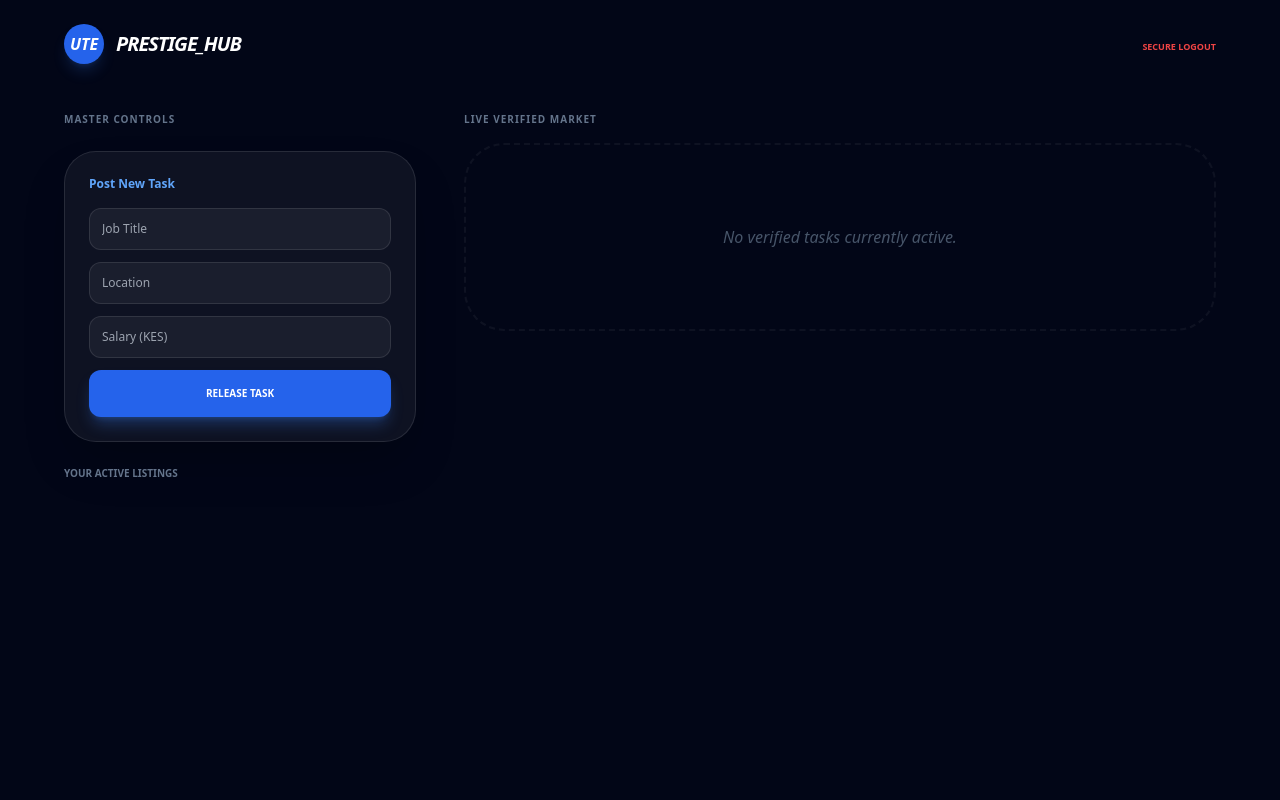
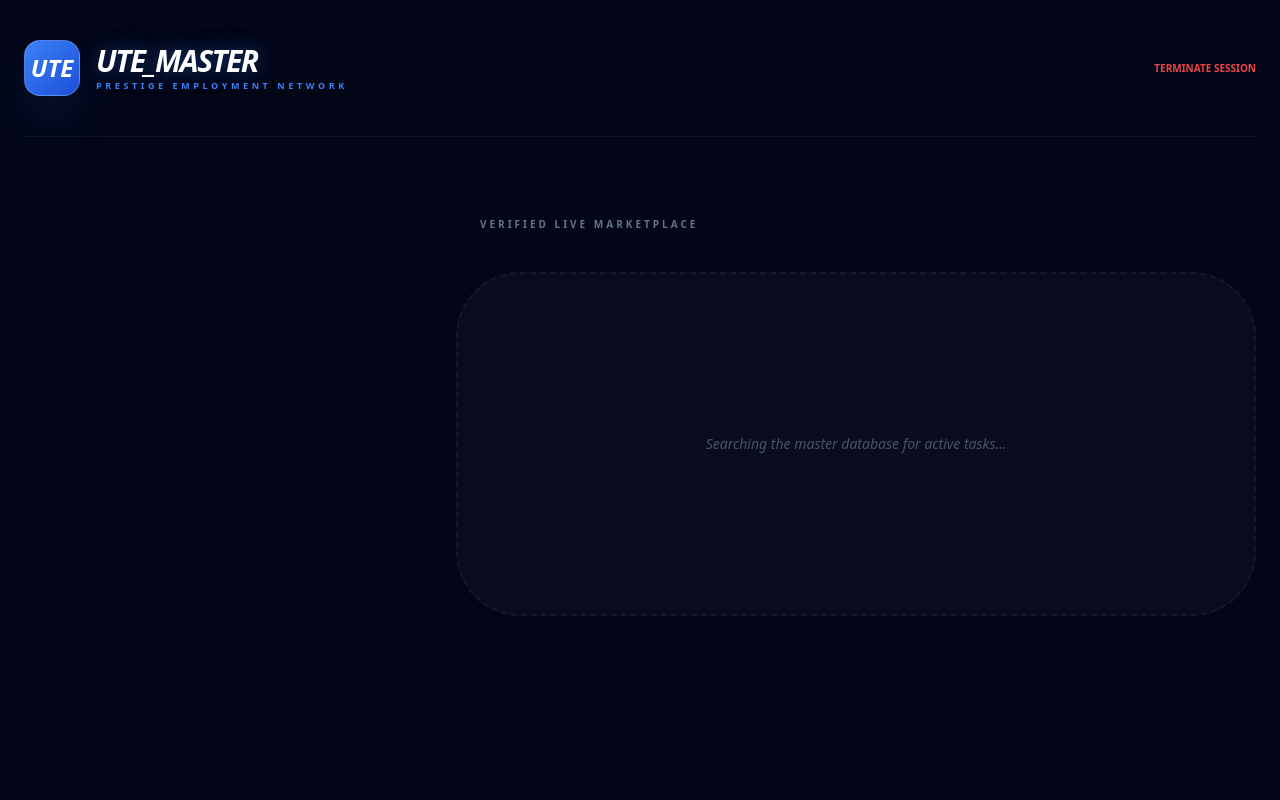
Before and after one commit to reubenwaithaka839-crypto/ute-web, a Flask app: template templates/dashboard.html in a window 1280 px wide. Run offline with Flask 3, Linux system fonts and the light colour scheme; the template is opened without the code that fills it, so the values that code supplies are empty; some libraries are stand-ins or nearby versions.

Commit message:
Revamp dashboard layout and styling
Updated the dashboard HTML to enhance layout and styling, including new elements for user role display and job postings.

```diff
--- a/templates/dashboard.html
+++ b/templates/dashboard.html
@@ -1,64 +1,88 @@
 <!DOCTYPE html>
-<html>
-<head><script src="https://cdn.tailwindcss.com"></script></head>
-<body class="bg-[#020617] text-white p-6 font-sans">
-    <div class="max-w-6xl mx-auto">
-        <header class="flex justify-between items-center mb-12">
-            <div class="flex items-center gap-3">
-                <div class="w-10 h-10 bg-blue-600 rounded-full flex items-center justify-center font-black italic shadow-lg shadow-blue-500/20">UTE</div>
-                <h1 class="text-xl font-black italic tracking-tighter">PRESTIGE_HUB</h1>
+<html lang="en">
+<head>
+    <meta charset="UTF-8">
+    <script src="https://cdn.tailwindcss.com"></script>
+    <style>
+        .glow-logo { text-shadow: 0 0 20px rgba(59, 130, 246, 0.5); }
+        .glass-panel { background: rgba(255, 255, 255, 0.03); backdrop-filter: blur(10px); border: 1px solid rgba(255, 255, 255, 0.05); }
+    </style>
+    <title>UTE MASTER PRESTIGE</title>
+</head>
+<body class="bg-[#020617] text-white min-h-screen font-sans">
+    <div class="max-w-7xl mx-auto px-6 py-10">
+
+        <header class="flex justify-between items-center mb-20 border-b border-white/5 pb-10">
+            <div class="flex items-center gap-4">
+                <div class="w-14 h-14 bg-gradient-to-br from-blue-500 to-blue-700 rounded-2xl flex items-center justify-center font-black italic shadow-2xl shadow-blue-500/30 text-2xl border border-white/20">
+                    UTE
+                </div>
+                <div>
+                    <h1 class="text-3xl font-black italic tracking-tighter glow-logo">UTE_MASTER</h1>
+                    <p class="text-[9px] uppercase font-bold text-blue-500 tracking-[0.4em]">Prestige Employment Network</p>
+                </div>
             </div>
-            <div class="text-right">
-                <p class="text-[9px] font-black text-blue-500 uppercase">{{ user.username }}</p>
-                <a href="/logout" class="text-[9px] font-bold text-red-500 uppercase hover:underline">Secure Logout</a>
+
+            <div class="flex items-center gap-8">
+                <div class="text-right border-r border-white/10 pr-8">
+                    <p class="text-sm font-black text-white">{{ user.username.upper() }}</p>
+                    <p class="text-[9px] text-blue-500 font-bold uppercase tracking-widest">{{ user.role }}</p>
+                </div>
+                <a href="/logout" class="text-[10px] font-black uppercase text-red-500 hover:text-red-400 transition">Terminate Session</a>
             </div>
         </header>
 
-        <div class="grid grid-cols-1 lg:grid-cols-3 gap-12">
-            <div class="lg:col-span-1 space-y-6">
-                <h3 class="text-[10px] font-black text-slate-500 uppercase tracking-widest">Master Controls</h3>
+        <div class="grid grid-cols-1 lg:grid-cols-12 gap-16">
 
-                <div class="bg-white/5 p-6 rounded-[2rem] border border-white/10 shadow-2xl">
-                    <h4 class="text-xs font-black mb-4 text-blue-400">Post New Task</h4>
-                    <form action="/post_job" method="POST" class="space-y-3">
-                        <input type="text" name="title" placeholder="Job Title" class="w-full bg-white/5 p-3 rounded-xl border border-white/10 text-xs" required>
-                        <input type="text" name="location" placeholder="Location" class="w-full bg-white/5 p-3 rounded-xl border border-white/10 text-xs" required>
-                        <input type="number" name="salary" placeholder="Salary (KES)" class="w-full bg-white/5 p-3 rounded-xl border border-white/10 text-xs" required>
-                        <button class="w-full bg-blue-600 py-4 rounded-xl font-black text-[10px] uppercase shadow-lg shadow-blue-500/30 hover:scale-[1.02] transition">Release Task</button>
+            <div class="lg:col-span-4 space-y-10">
+                {% if user.role in ['employer', 'admin'] %}
+                <section class="glass-panel p-10 rounded-[3rem] shadow-2xl">
+                    <h2 class="text-[10px] font-black text-blue-500 uppercase mb-8 tracking-[0.2em] italic">Deploy New Task</h2>
+                    <form action="/post_job" method="POST" class="space-y-5">
+                        <input type="text" name="title" placeholder="Designation Name" class="w-full bg-white/5 p-4 rounded-2xl border border-white/10 text-xs focus:border-blue-500 outline-none transition">
+                        <input type="text" name="location" placeholder="City / Area" class="w-full bg-white/5 p-4 rounded-2xl border border-white/10 text-xs focus:border-blue-500 outline-none transition">
+                        <input type="number" name="salary" placeholder="Budget Allocation (KES)" class="w-full bg-white/5 p-4 rounded-2xl border border-white/10 text-xs focus:border-blue-500 outline-none transition">
+                        <button class="w-full bg-blue-600 py-5 rounded-[1.5rem] font-black text-xs uppercase tracking-widest shadow-xl shadow-blue-600/30 hover:scale-[1.03] active:scale-95 transition-all">Launch Task</button>
                     </form>
-                </div>
+                </section>
 
-                <div class="space-y-3">
-                    <h4 class="text-[10px] font-black text-slate-500 uppercase">Your Active Listings</h4>
+                <div class="space-y-4 px-4">
+                    <h2 class="text-[9px] font-black text-slate-600 uppercase tracking-[0.3em]">Managed Listings</h2>
                     {% for mj in my_jobs %}
-                    <div class="bg-white/5 p-4 rounded-2xl border border-white/10 flex justify-between items-center group">
-                        <p class="font-bold text-xs">{{ mj.title }}</p>
-                        <a href="/view_applicants/{{ mj.id }}" class="bg-blue-500/10 text-blue-400 px-4 py-2 rounded-lg text-[9px] font-black uppercase hover:bg-blue-500 hover:text-white transition">Review</a>
+                    <div class="flex justify-between items-center p-5 glass-panel rounded-2xl group transition hover:border-blue-500/30">
+                        <span class="text-xs font-bold text-slate-300">{{ mj.title }}</span>
+                        <a href="/view_applicants/{{ mj.id }}" class="text-[9px] font-black text-blue-500 uppercase hover:text-white transition">Dossiers →</a>
                     </div>
                     {% endfor %}
                 </div>
+                {% endif %}
             </div>
 
-            <div class="lg:col-span-2 space-y-4">
-                <h3 class="text-[10px] font-black text-slate-500 uppercase tracking-widest">Live Verified Market</h3>
+            <div class="lg:col-span-8 space-y-6">
+                <h2 class="text-[10px] font-black text-slate-500 uppercase tracking-[0.3em] mb-10 ml-6">Verified Live Marketplace</h2>
+
                 {% for job in jobs %}
-                <div class="bg-white/5 p-8 rounded-[2.5rem] flex justify-between items-center border border-white/5 hover:border-blue-500/30 transition-all shadow-xl">
+                <div class="glass-panel p-12 rounded-[3.5rem] flex justify-between items-center border border-white/5 hover:border-blue-500/40 transition-all shadow-2xl relative overflow-hidden group">
+                    <div class="absolute top-0 left-0 w-1.5 h-full bg-blue-600 opacity-0 group-hover:opacity-100 transition"></div>
                     <div>
-                        <h4 class="font-black text-xl mb-1">{{ job.title }}</h4>
-                        <p class="text-xs text-slate-500">{{ job.location }} • Posted by {{ job.posted_by }}</p>
+                        <h3 class="text-3xl font-black mb-3 tracking-tighter">{{ job.title }}</h3>
+                        <div class="flex gap-4">
+                            <span class="text-[9px] bg-blue-600/20 text-blue-400 px-3 py-1 rounded-full font-bold uppercase">{{ job.location }}</span>
+                            <span class="text-[9px] bg-white/5 text-slate-500 px-3 py-1 rounded-full font-bold uppercase">ID: 00{{ job.id }}</span>
+                        </div>
                     </div>
                     <div class="text-right">
-                        <p class="text-blue-400 font-black text-2xl mb-2">KES {{ "{:,.0f}".format(job.salary) }}</p>
+                        <p class="text-4xl font-black text-white mb-6 tracking-tighter italic">KES {{ "{:,.0f}".format(job.salary) }}</p>
                         {% if job.id in applied_ids %}
-                            <span class="bg-green-500/10 text-green-500 px-6 py-2 rounded-xl text-[10px] font-black uppercase tracking-widest">✓ Applied</span>
+                            <span class="bg-green-500/10 text-green-500 px-10 py-4 rounded-2xl text-[10px] font-black uppercase tracking-widest border border-green-500/20">Dossier Locked</span>
                         {% else %}
-                            <a href="/apply_form/{{ job.id }}" class="bg-white text-black px-8 py-3 rounded-xl text-[10px] font-black uppercase shadow-lg hover:bg-blue-500 hover:text-white transition">Apply</a>
+                            <a href="/apply_form/{{ job.id }}" class="bg-white text-black px-12 py-5 rounded-2xl text-[11px] font-black uppercase tracking-widest hover:bg-blue-600 hover:text-white transition shadow-2xl shadow-white/5">Apply Now</a>
                         {% endif %}
                     </div>
                 </div>
                 {% else %}
-                <div class="text-center py-20 border-2 border-dashed border-white/5 rounded-[2.5rem]">
-                    <p class="text-slate-600 italic">No verified tasks currently active.</p>
+                <div class="text-center py-40 glass-panel rounded-[4rem] border-dashed border-2 border-white/5">
+                    <p class="text-slate-600 italic text-sm">Searching the master database for active tasks...</p>
                 </div>
                 {% endfor %}
             </div>
```
